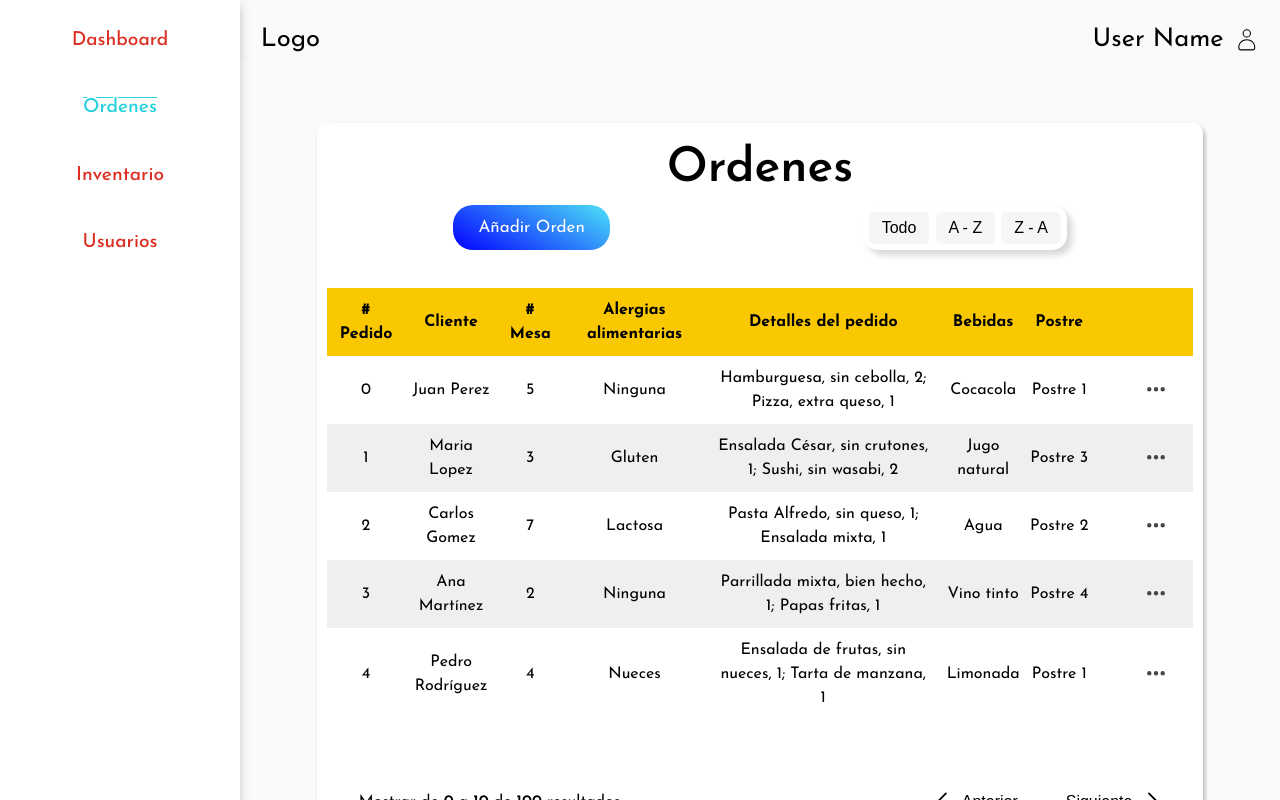
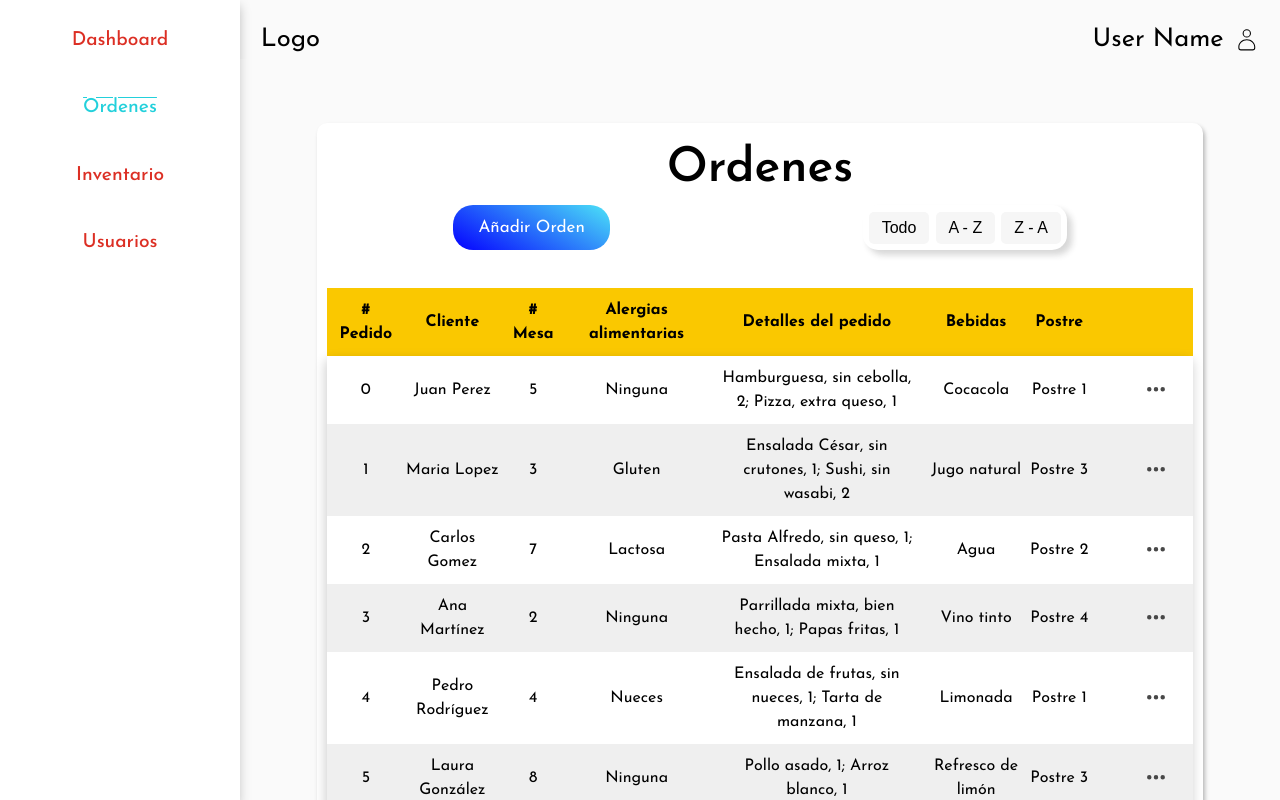
Before and after one commit to luisnarv/restbart, a React (Vite) app in the folder Front/: page /orders in a window 1280 px wide. Built offline with nearby package versions, Linux system fonts and the light colour scheme.

Commit message:
orders-Tabla

```diff
--- a/Front/src/UI/Textarea.jsx
+++ b/Front/src/UI/Textarea.jsx
@@ -1,7 +1,6 @@
 import styled from "styled-components";
 
 const Textarea = styled.textarea`
-  border: none;
   border-radius: 5px;
   padding: 10px;
   outline-style: none;
@@ -10,7 +9,7 @@ const Textarea = styled.textarea`
   transition: all 1s;
   &:focus,
   &:hover {
-    border-color: #437343;
+    border: solid 2px #437343;
   }
 `;
 
--- a/Front/src/feactures/Orders/OrdersRow.jsx
+++ b/Front/src/feactures/Orders/OrdersRow.jsx
@@ -12,7 +12,7 @@ export default function OrdersRow({ index, order }) {
       <td>{cliente}</td>
       <td>{mesa}</td>
       <td>{alergias}</td>
-      <td style={{ padding: "10px" }}>{pedido}</td>
+      <td style={{ padding: "10px", width: "200px" }}>{pedido}</td>
       <td>{bebida}</td>
       <td>{postre}</td>
       <td style={{ width: "100px" }}>
--- /dev/null
+++ b/Front/src/feactures/Orders/TableOrders.jsx
@@ -0,0 +1,29 @@
+/* eslint-disable react/prop-types */
+import styled from "styled-components";
+import Table from "../../page/Table";
+import TableHeader from "../../page/TableHeader";
+import TableTbody from "../../page/TableTbody";
+import OrdersRow from "./OrdersRow";
+import TableFooter from "../../page/TableFooter";
+import Pagination from "../../page/Pagination";
+
+const StyleTable = styled.div``;
+
+export default function TableOrders({ fakeHeaders, ordersData }) {
+  return (
+    <StyleTable>
+      <Table>
+        <TableHeader data={fakeHeaders} color={"#fac800;"} />
+        <TableTbody
+          data={ordersData.slice(0, 10)}
+          render={(order, index) => <OrdersRow order={order} index={index} />}
+        />
+      </Table>
+      <br />
+      <TableFooter>
+        <Pagination count={100} />
+      </TableFooter>
+      <br />
+    </StyleTable>
+  );
+}
--- a/Front/src/page/Inventory.jsx
+++ b/Front/src/page/Inventory.jsx
@@ -38,7 +38,7 @@ const Content = styled.div`
   box-shadow: 2px 3px 4px #00000044;
 `;
 
-const fakeHeaders = ["Nombre", "Cantidad", "Unidad"];
+const fakeHeaders = ["Nombre", "Cantidad", "Unidad", " "];
 export default function Inventory() {
   return (
     <StyleInventory>
@@ -69,7 +69,9 @@ export default function Inventory() {
           <TableTbody
             data={inventoryData}
             render={(item, index) => (
-              <InventoryRows item={item} index={index} />
+              <>
+                <InventoryRows item={item} index={index} />
+              </>
             )}
           />
         </Table>
--- a/Front/src/page/Orders.jsx
+++ b/Front/src/page/Orders.jsx
@@ -1,13 +1,8 @@
 import styled from "styled-components";
 
 import Heading from "../UI/Heading";
-import Table from "./Table";
-import TableHeader from "./TableHeader";
-import TableTbody from "./TableTbody";
-import TableFooter from "./TableFooter";
-import OrdersRow from "../feactures/Orders/OrdersRow";
-import Pagination from "./Pagination";
 import AddOrdersWithFilter from "../feactures/Orders/AddOrdersWithFilter";
+import TableOrders from "../feactures/Orders/TableOrders";
 
 const ordersData = [
   {
@@ -112,28 +107,13 @@ const StyleOrders = styled.div`
   border-radius: 10px;
 `;
 
-const Content = styled.div``;
-
 export default function Orders() {
   return (
     <StyleOrders>
       <Heading as="h1">Ordenes </Heading>
       <AddOrdersWithFilter />
       <br />
-      <Content>
-        <Table>
-          <TableHeader data={fakeHeaders} />
-          <TableTbody
-            data={ordersData.slice(0, 5)}
-            render={(order, index) => <OrdersRow order={order} index={index} />}
-          />
-        </Table>
-        <br />
-        <TableFooter>
-          <Pagination count={100} />
-        </TableFooter>
-        <br />
-      </Content>
+      <TableOrders fakeHeaders={fakeHeaders} ordersData={ordersData} />
     </StyleOrders>
   );
 }
--- a/Front/src/page/TableFooter.jsx
+++ b/Front/src/page/TableFooter.jsx
@@ -5,7 +5,7 @@ const TableFooter = styled.footer`
   width: auto;
   display: flex;
   justify-content: center;
-  padding: 1.2rem;
+  padding: 1rem;
 
   /* This will hide the footer when it contains no child elements. Possible thanks to the parent selector :has 🎉 */
   &:not(:has(*)) {
--- a/Front/src/page/TableHeader.jsx
+++ b/Front/src/page/TableHeader.jsx
@@ -5,13 +5,12 @@ import Table from "./Table";
 const StyleTableHeader = styled.thead`
   min-width: 100px;
   font-size: 1rem;
-  background: #fac800;
 `;
 
-export default function TableHeader({ data }) {
+export default function TableHeader({ data, color }) {
   return (
     <StyleTableHeader>
-      <Table.tr>
+      <Table.tr color={color}>
         {data.map((head, index) => (
           <th style={{ padding: "10px" }} key={index}>
             {head}
--- a/Front/src/page/TableTbody.jsx
+++ b/Front/src/page/TableTbody.jsx
@@ -4,8 +4,8 @@ import styled from "styled-components";
 const StyleTableTbody = styled.tbody`
   text-align: center;
   font-size: 1rem;
-  background: #d5d5d5;
   border-radius: 5px;
+  box-shadow: -1px 4px 11px 1px #0000002e;
 `;
 
 export default function TableTbody({ data, render }) {
--- a/Front/src/styles/index.css
+++ b/Front/src/styles/index.css
@@ -8,7 +8,7 @@
 body {
   font-optical-sizing: auto;
   font-style: normal;
-  font-family: "Josefin Sans", "Lobster", system-ui, "Poppins", sans-serif;
+  font-family: "Josefin Sans", "Lobster", system-ui, "Poppins", sans-serif !important;
   min-height: 100vh;
   line-height: 1.5;
   font-size: 1.6rem;
@@ -18,3 +18,7 @@ body {
 ul {
   list-style: none;
 }
+
+textarea {
+  font-family: "Josefin Sans", "Lobster", system-ui, "Poppins", sans-serif !important;
+}
```
